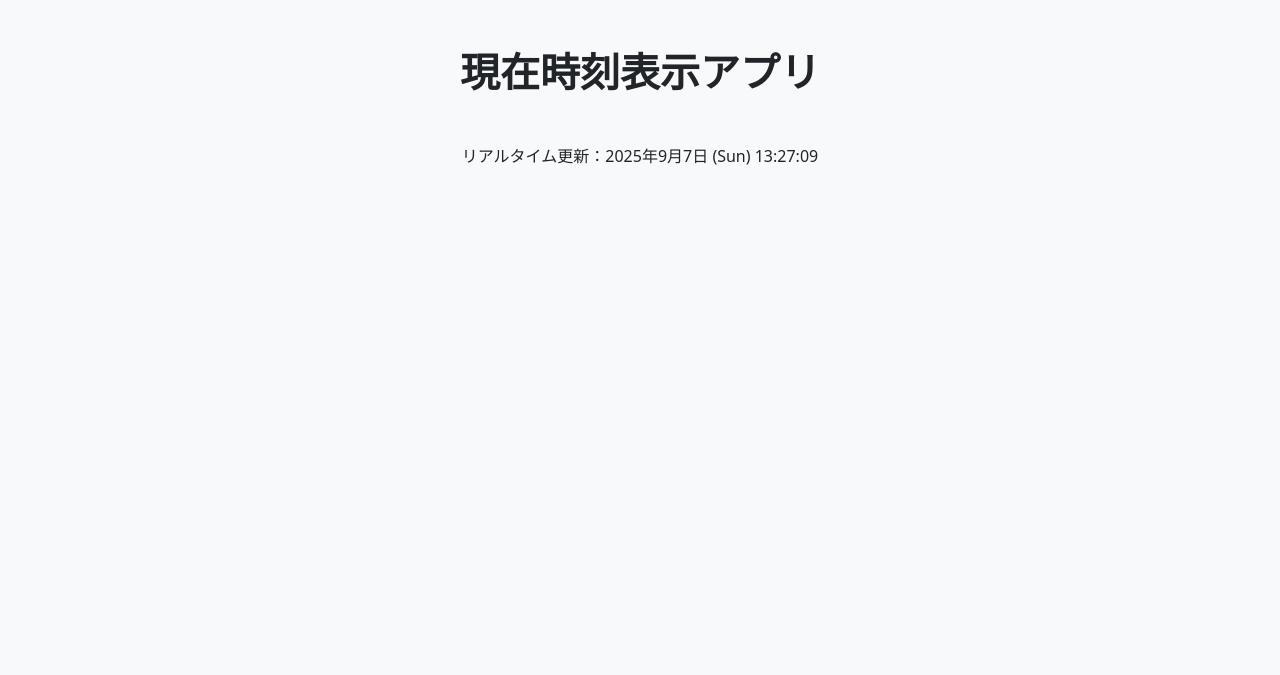
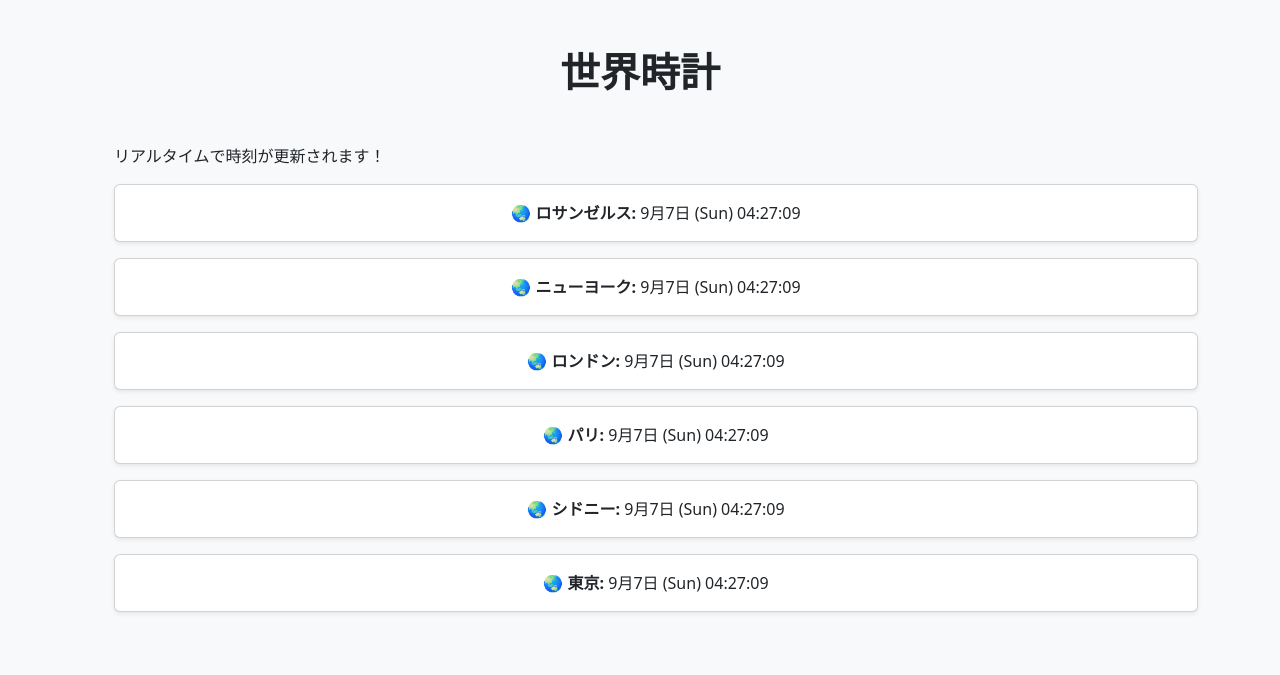
Before and after one commit to hiiragi0o/flask-30days, a Flask app: page / in a window 1280 px wide. Shown: the top 675 px of the page. Run offline with Flask 3, Linux system fonts and the light colour scheme; some libraries are stand-ins or nearby versions.

Commit message:
Day07_現在時刻表示（世界時計。各都市の現在時刻をリアルタイムで表示）

```diff
--- a/Day07_time_display_app/app.py
+++ b/Day07_time_display_app/app.py
@@ -7,16 +7,27 @@
 app = Flask(__name__)
 moment = Moment(app) # flask-momentのインスタンスを作成し、Flaskアプリケーションに登録
 
+# 世界の主要都市とタイムゾーン
+citiez = {
+    'ロサンゼルス': 'America/Los_Angeles',
+    'ニューヨーク': 'America/New_York',
+    'ロンドン': 'Europe/London',
+    'パリ': 'Europe/Paris',
+    'シドニー': 'Australia/Sydney',
+    '東京': 'Asia/Tokyo',
+}
+
 @app.route('/')
 def index():
-    # 現在のUTC時刻を取得
-    utc_now = datetime.now(pytz.utc) # 世界協定時　+00:00
-    # JSTタイムゾーンを設定
-    jst = pytz.timezone('Asia/Tokyo')
-    # UTC時刻をJSTに変換
-    jst_now = utc_now.replace(tzinfo=pytz.utc).astimezone(jst)
-    return render_template('index.html', current_time=jst_now)
-
+    world_times = {}
+    for city, tz in citiez.items():
+        # タイムゾーンを設定
+        timezone = pytz.timezone(tz)
+        # 現在のUTC時刻を取得（Moment.jsで動かすため）
+        utc_now = datetime.now(timezone).astimezone(pytz.utc) # 世界協定時　+00:00
+        # UTC時刻を各都市の時刻に変換
+        world_times[city] = utc_now
+    return render_template('index.html', world_times=world_times, citiez=citiez)
 
 if __name__ == '__main__':
     app.run(debug=True)
--- a/Day07_time_display_app/templates/index.html
+++ b/Day07_time_display_app/templates/index.html
@@ -11,20 +11,37 @@
     <link href="https://cdn.jsdelivr.net/npm/bootstrap@5.3.3/dist/css/bootstrap.min.css" rel="stylesheet">
 </head>
 <body class="bg-light">
-    <div class="container py-5 text-center">
-        <h1 class="mb-5 display-6 fw-bold">現在時刻表示アプリ</h1>
-
-        <!-- リアルタイムで時刻を更新する -->
-        <p>リアルタイム更新：<span id="current_time">{{ moment(current_time).format("YYYY年M月D日 (ddd) HH:mm:ss") }}</span></p>
+    <div class="container py-5">
+        <h1 class="text-center mb-5 display-6 fw-bold">世界時計</h1>
+        <ul style="list-style-type: none;">
+            <p>リアルタイムで時刻が更新されます！</p>
+            {% for city, utc_time in world_times.items() %}
+                <div class="col">
+                    <div class="card shadow-sm mb-3">
+                        <div class="card-body text-center">
+                            <li>
+                                <strong>🌏 {{ city }}:</strong>
+                                <!-- リアルタイムで時刻を更新する -->
+                                <span id="time-{{ loop.index }}">
+                                    {{ moment(world_times[city]).format("M月D日 (ddd) HH:mm:ss") }}
+                                </span>
+                            </li>
+                        </div>
+                    </div>
+                </div>
+            {% endfor %}
+        </ul>
 
         <script>
             // 日本語ロケールを有効化
             moment.locale('ja');
 
             setInterval(function() {
-                // 日本時間JSTで曜日・時刻・秒まで表示
-                var now = moment().tz("Asia/Tokyo").format("YYYY年M月D日 (ddd) HH:mm:ss");
-                document.getElementById("current_time").innerHTML = now;
+                {% for city, tz in citiez.items()  %}
+                    // 日本時間JSTで曜日・時刻・秒まで表示
+                    var now = moment().tz("{{ tz }}").format("YYYY年M月D日 (ddd) HH:mm:ss");
+                    document.getElementById("time-{{ loop.index }}").innerHTML = now;
+                {% endfor %}
             }, 1000);
         </script>
 
```
